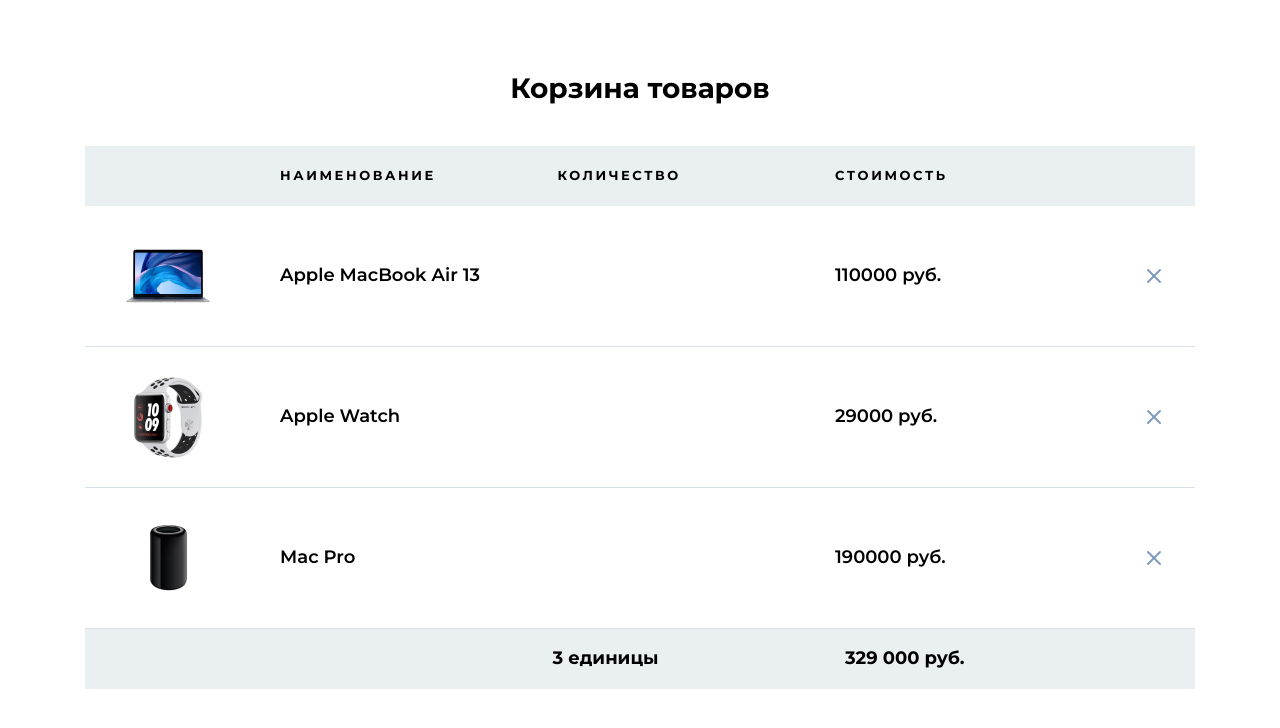
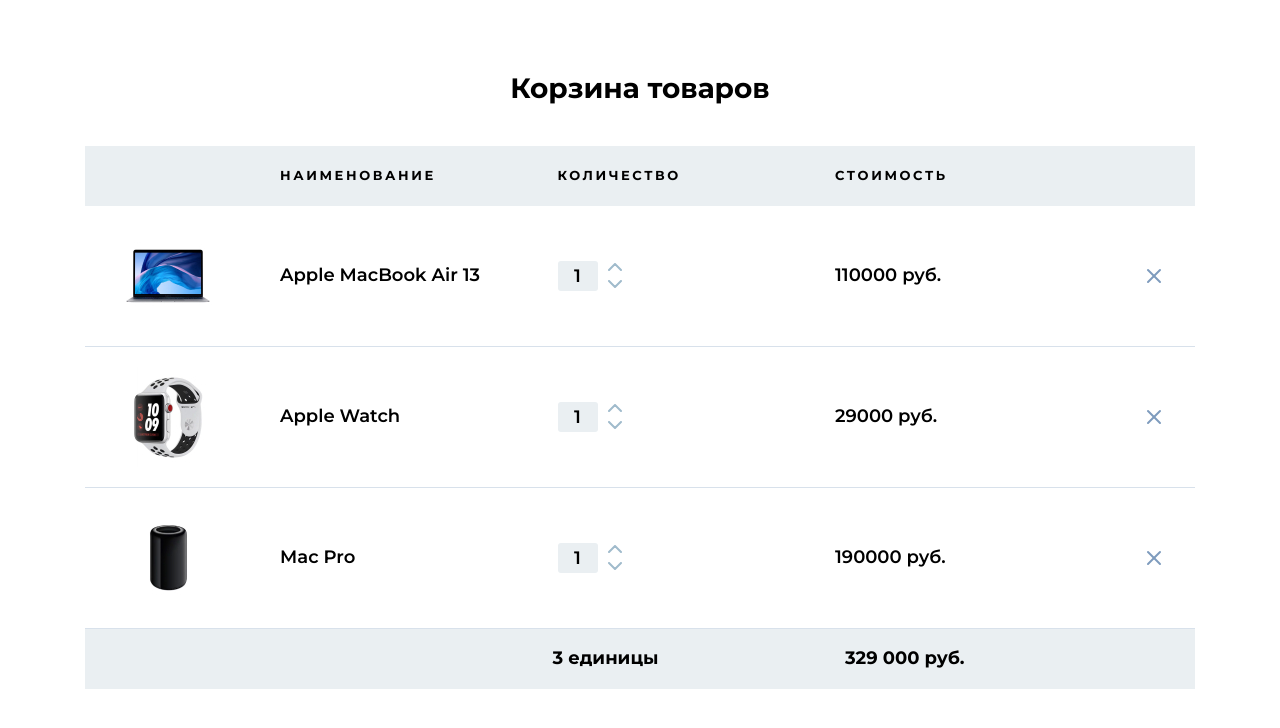
Before and after one commit to sergey87chuvasov/html-scss-bem-project11---cart-on-react, a React (Create React App) app: page / in a window 1280 px wide. Shown: the top 728 px of the page. Built offline with nearby package versions, Linux system fonts and the light colour scheme.

Commit message:
added increase counter

```diff
--- a/src/components/ButtonDelete/ButtonDelete.jsx
+++ b/src/components/ButtonDelete/ButtonDelete.jsx
@@ -1,6 +1,6 @@
-const ButtonDelete = () => {
+const ButtonDelete = ({deleteProduct, id}) => {
     return (
-        <button type="button">
+        <button type="button" onClick={() => {deleteProduct(id)}}>
             <img src="./img/icons/close.svg" alt="delete pic" />
           </button>
     );
--- a/src/components/Cart/Cart.jsx
+++ b/src/components/Cart/Cart.jsx
@@ -11,8 +11,30 @@
     // console.log(data);
     // console.log(cart);
 
+    const deleteProduct = (id) => {
+        // console.log('delete', id);
+        setCart((cart) =>  cart.filter((product) =>  id !== product.id))
+    }
+
+    const increase = (id) => {
+        console.log('increase', id);
+
+        setCart((cart) => {
+            return cart.map((product) => {
+                if (product.id === id) {
+					return {
+						...product,
+						count: product.count + 1,
+						priceTotal: (product.count + 1) * product.price,
+					};
+				}
+				return product;
+            })
+        })
+    }
+
     const products = cart.map((product) => {
-        return <Product product={product} key={product.id} />
+        return <Product product={product} key={product.id} deleteProduct={deleteProduct} increase={increase} />
     })
 
     return (
--- a/src/components/Count/Count.jsx
+++ b/src/components/Count/Count.jsx
@@ -1,16 +1,16 @@
 import './styles.scss';
 
-const Count = () => {
+const Count = ({count, increase, id}) => {
     return (
         <div className="count">
             <div className="count__box">
-              <input className="count__input" type="number" min="1" max="100" value="1" />
+              <input className="count__input" type="number" min="1" max="100" value={count} />
             </div>
             <div className="count__controls">
-              <button className="count__up" type="button">
+              <button className="count__up" type="button" onClick={() => {increase(id)}}>
                 <img src="./img/icons/icon-up.svg" alt="increase pic" />
               </button>
-              <button className="count__down" type="button">
+              <button className="count__down" type="button" >
                 <img src="./img/icons/icon-down.svg" alt="decrease pic" />
               </button>
             </div>
--- a/src/components/Product/Product.jsx
+++ b/src/components/Product/Product.jsx
@@ -4,9 +4,9 @@
 
 // деструктур props сразу ({product})
 
-const Product = ({product}) => {
+const Product = ({product, deleteProduct, increase}) => {
   // деструкт на отдельн переменн
-  const {img, title, price, count, id} = product
+  const {img, title, priceTotal, count, id} = product
 
     return (
         <section className="product">
@@ -18,14 +18,14 @@
         </div>
         <div className="product__count">
 
-          {/* <Count /> */}
+          <Count count={count} increase={increase} id={id}/>
 
         </div>
         <div className="product__price">
-          {price} руб.
+          {priceTotal} руб.
         </div>
         <div className="product__controls">
-          <ButtonDelete />
+          <ButtonDelete deleteProduct={deleteProduct} id={id} />
         </div>
 
       </section>
```
